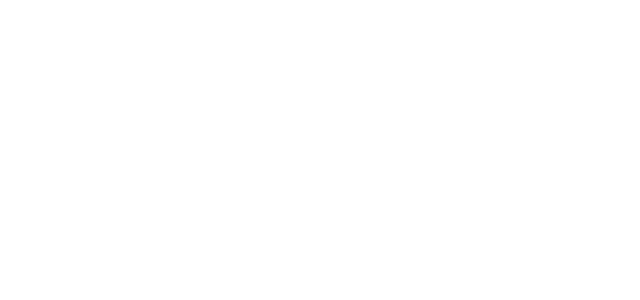
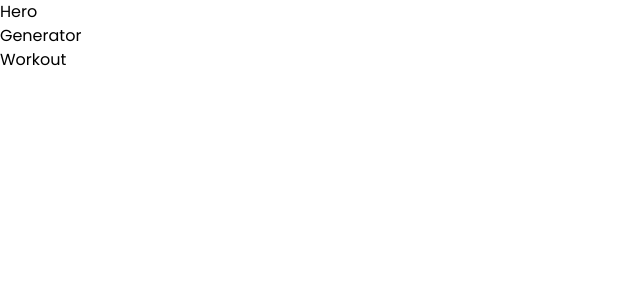
Before and after one commit to Parker2127/fire-fit-app, a React (Vite) app: page / in a window 1280 px wide. Shown: the top 300 px of the page, without its empty margins (0-640 px from the left). Built offline with nearby package versions, Linux system fonts and the light colour scheme.

Commit message:
Added font-family

```diff
--- a/src/components/Generator.jsx
+++ b/src/components/Generator.jsx
@@ -3,7 +3,7 @@ import React from 'react'
 export default function Generator() {
   return (
     <div>
-
+      Generator
     </div>
   )
 }
--- a/src/components/Hero.jsx
+++ b/src/components/Hero.jsx
@@ -3,7 +3,7 @@ import React from 'react'
 export default function Hero() {
   return (
     <div>
-
+      Hero
     </div>
   )
 }
--- a/src/components/Workout.jsx
+++ b/src/components/Workout.jsx
@@ -3,7 +3,7 @@ import React from 'react'
 export default function Workout() {
   return (
     <div>
-
+      Workout
     </div>
   )
 }
--- a/src/index.css
+++ b/src/index.css
@@ -1,3 +1,7 @@
 @tailwind base;
 @tailwind components;
 @tailwind utilities;
+
+*{
+  font-family: "Poppins", sans-serif;
+}
```
